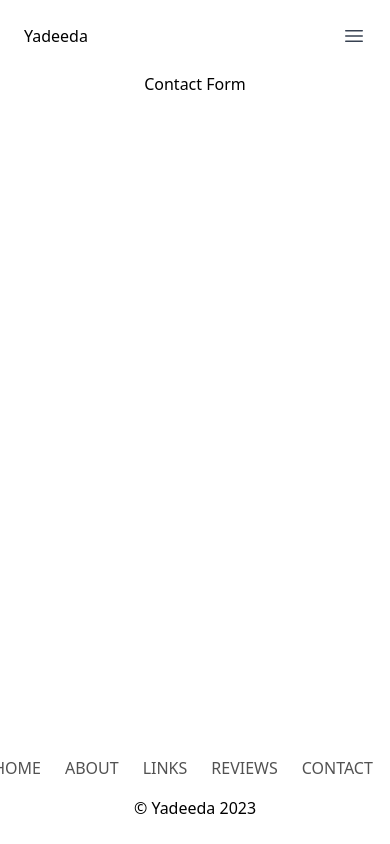
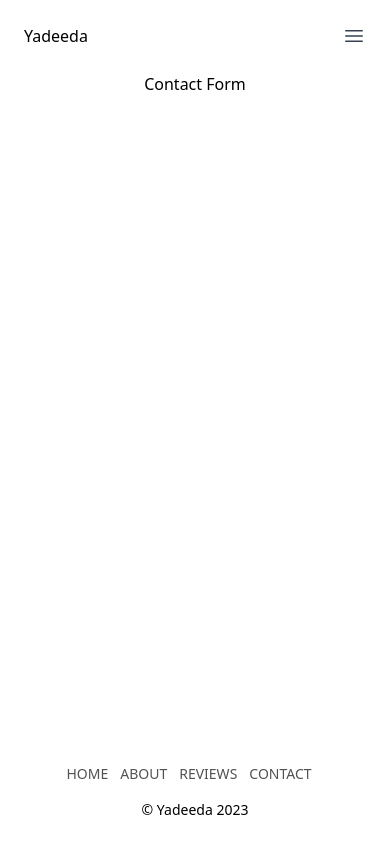
Before and after one commit to sjlelait/yadeeda, a React (Create React App) app: page /contact in a window 390 px wide. Built offline with nearby package versions, Linux system fonts and the light colour scheme.

Commit message:
wip: edits footer for responsive

```diff
--- a/src/components/Footer.js
+++ b/src/components/Footer.js
@@ -4,19 +4,17 @@ import { Link } from 'react-router-dom';
 function Footer() {
     return (
         <footer className="fixed bottom-0 left-0 right-0 w-full text-center justify-between">
-            <div className="flex flex-col lg:flex-row items-center justify-center p-6 dark:border-neutral-500 lg:justify-between">
-                <div className="mr-12 hidden lg:block">
-                    <span>Get connected with us on social networks:</span>
-                </div>
-                <div className="flex justify-center">
-                    <Link to="/" className="mr-6 text-neutral-600 dark:text-neutral-400">HOME</Link>
-                    <Link to="/about" className="mr-6 text-neutral-600 dark:text-neutral-400">ABOUT</Link>
-                    <Link to="/links" className="mr-6 text-neutral-600 dark:text-neutral-400">LINKS</Link>
-                    <Link to="/reviews" className="mr-6 text-neutral-600 dark:text-neutral-400">REVIEWS</Link>
-                    <Link to="/contact" className="mr-6 text-neutral-600 dark:text-neutral-400">CONTACT</Link>
-                </div>
-                <div className="text-center mt-4 lg:mt-0">
-                <p>© Yadeeda { new Date().getFullYear() }</p>
+            <div className="container mx-auto px-4 lg:px-8">
+                <div className="flex flex-col items-center justify-center p-6 dark:border-neutral-500 lg:justify-between">
+                    <div className="flex justify-center flex-wrap md-2">
+                        <Link to="/" className="mr-3 text-sm md:text-lg text-neutral-600 dark:text-neutral-400">HOME</Link>
+                        <Link to="/about" className="mr-3 text-sm md:text-lg text-neutral-600 dark:text-neutral-400">ABOUT</Link>
+                        <Link to="/reviews" className="mr-3 text-sm md:text-lg text-neutral-600 dark:text-neutral-400">REVIEWS</Link>
+                        <Link to="/contact" className="mr-3 text-sm md:text-lg text-neutral-600 dark:text-neutral-400">CONTACT</Link>
+                    </div>
+                    <div className="text-center mt-4 lg:mt-0">
+                        <p className="text-sm">© Yadeeda { new Date().getFullYear() }</p>
+                    </div>
                 </div>
             </div>
         </footer>
```
